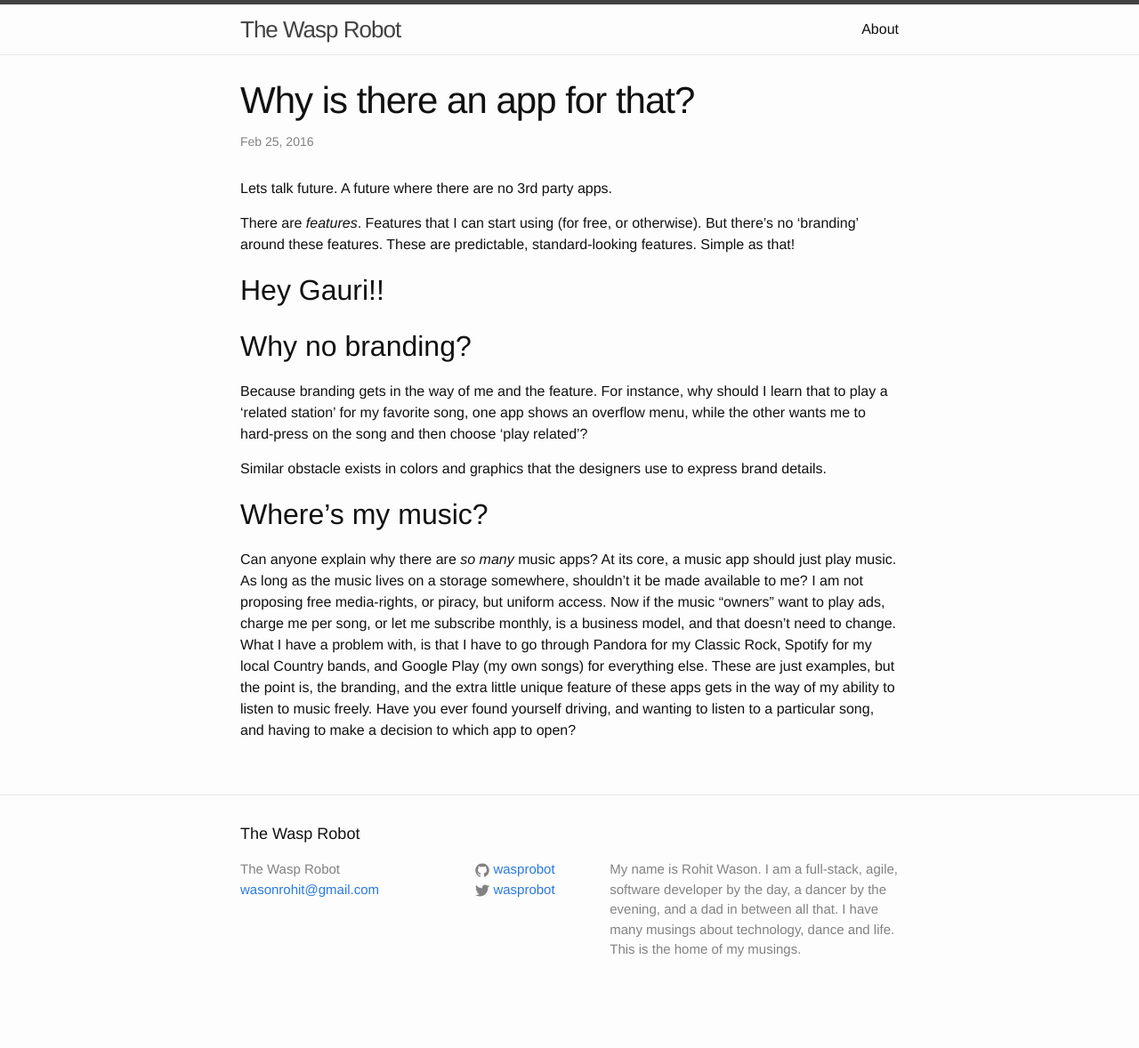
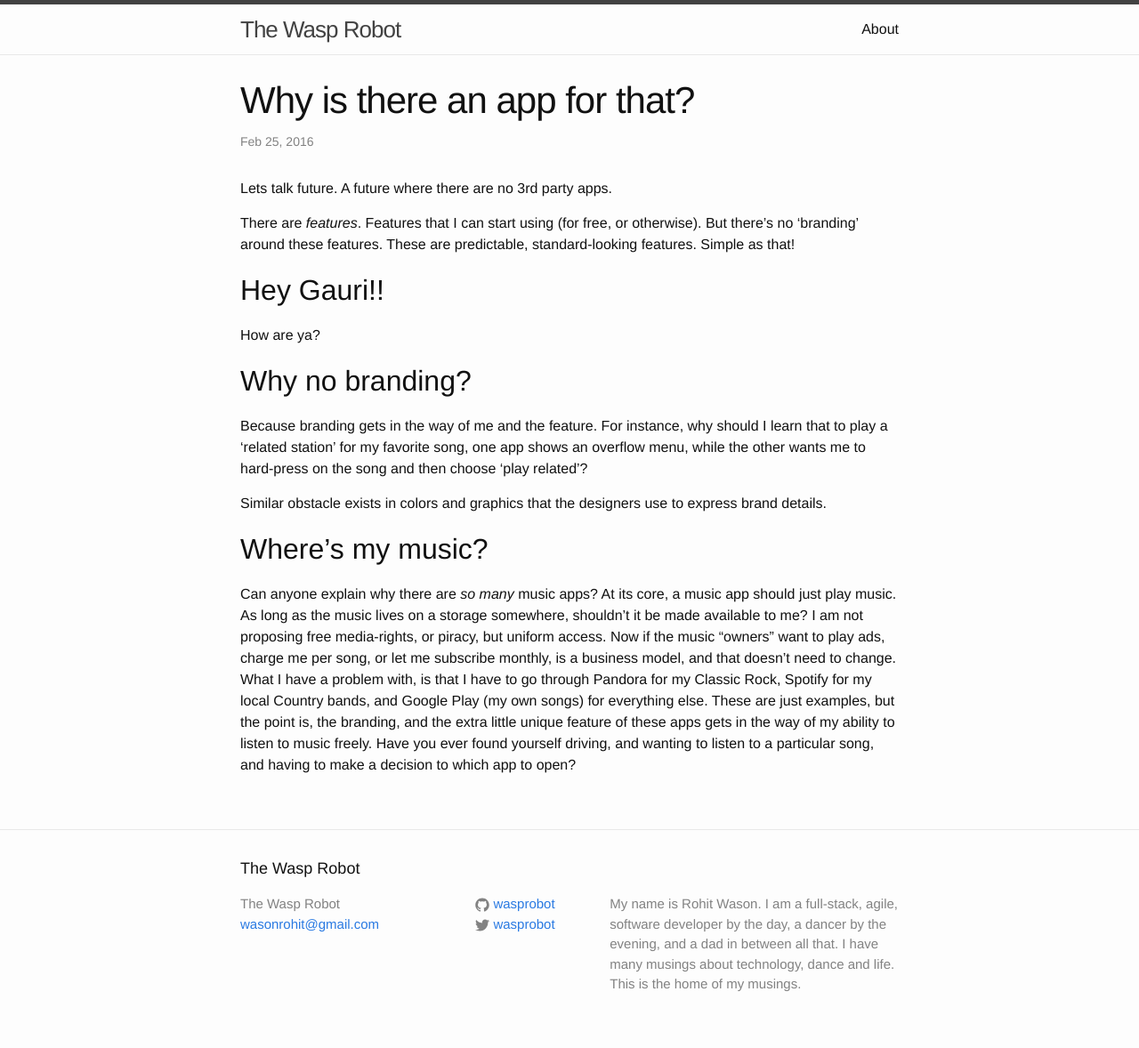
Before and after one commit to waspRobot/wasprobot.github.io, a Jekyll site: the page built from _posts/2016-02-25-why-apps.markdown, in a window 1280 px wide. Shown: the whole page at 89% size. Built offline with Jekyll 4.4.1, drawn with Linux system fonts in a browser that asks for light colours; comment, search, counter and statistics services are not loaded; before the commit the page ends 1139 px from its top, so only the background shows below that.

```diff
--- a/_posts/2016-02-25-why-apps.markdown
+++ b/_posts/2016-02-25-why-apps.markdown
@@ -9,6 +9,7 @@ Lets talk future. A future where there are no 3rd party apps.
 There are *features*. Features that I can start using (for free, or otherwise). But there's no 'branding' around these features. These are predictable, standard-looking features. Simple as that!
 
 ## Hey Gauri!!
+How are ya?
 
 ## Why no branding?
 Because branding gets in the way of me and the feature. For instance, why should I learn that to play a 'related station' for my favorite song, one app shows an overflow menu, while the other wants me to hard-press on the song and then choose 'play related'?
```
